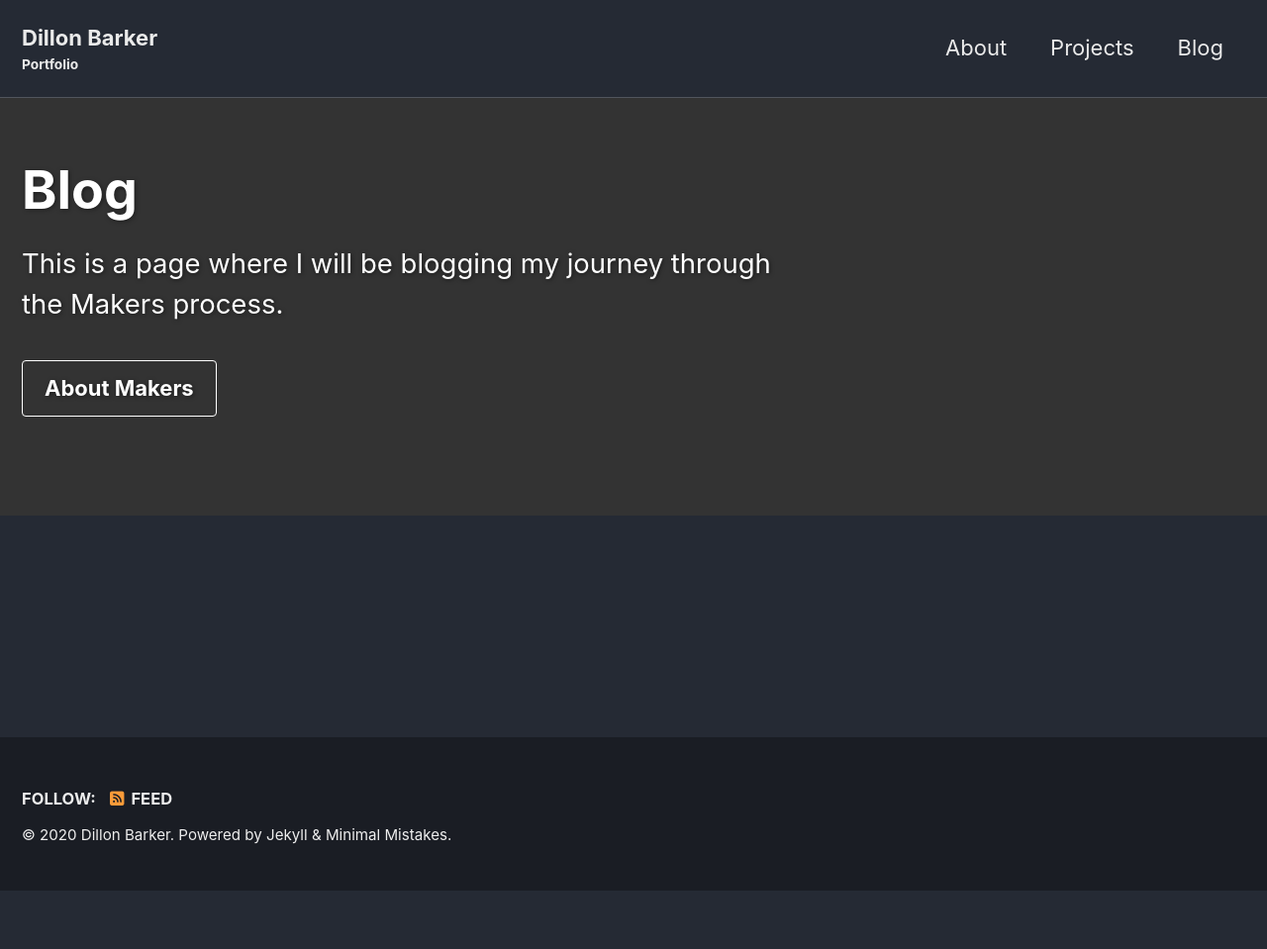
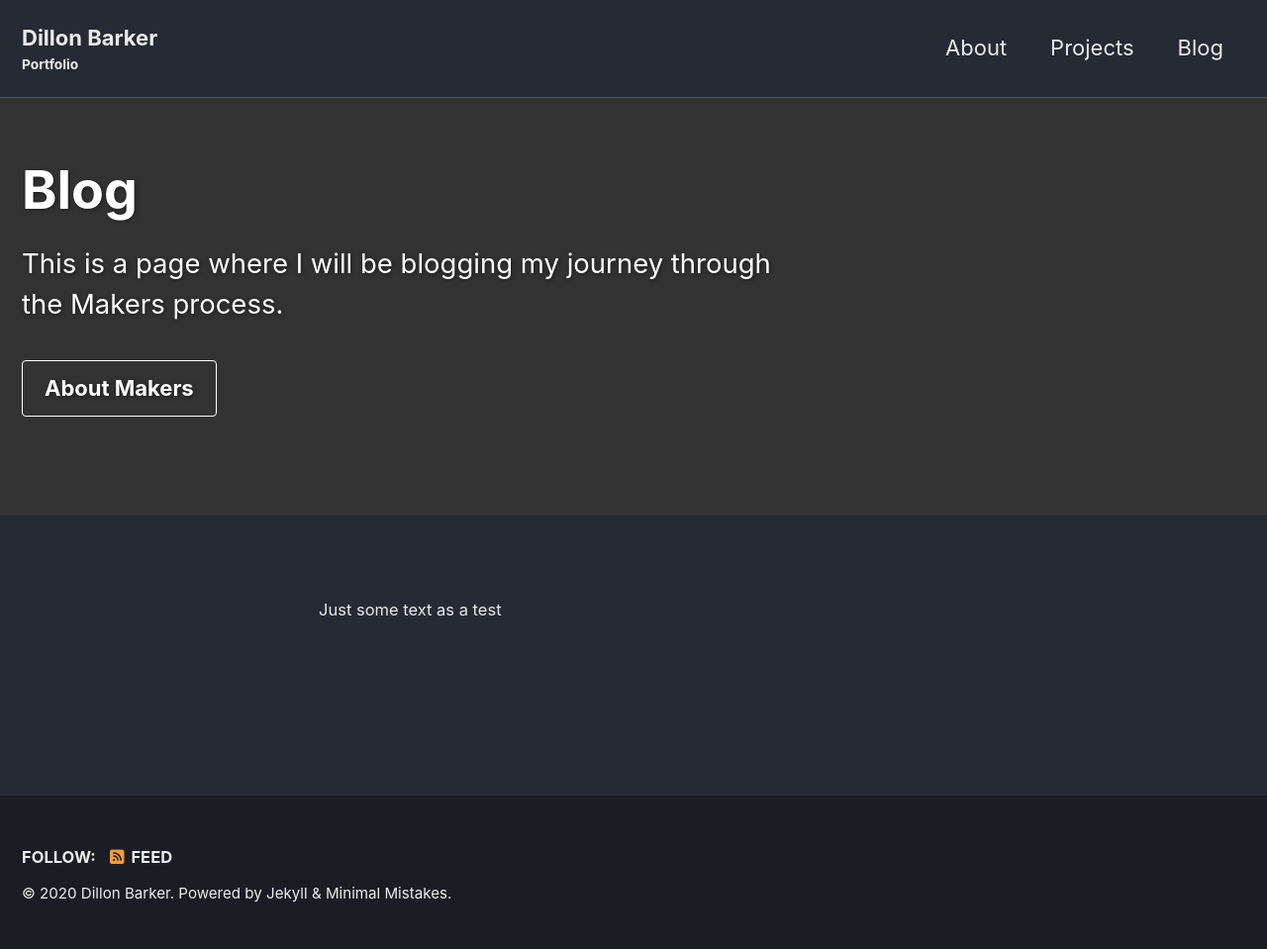
Before and after one commit to dilfyg/dilfyg.github.io, a Jekyll site: the page built from _pages/blog.md, in a window 1280 px wide. Shown: the whole page at 99% size. Built offline with Jekyll 4.4.1, drawn with Linux system fonts in a browser that asks for light colours; cached includes are drawn as plain includes; nearby versions of some CDN libraries; before the commit the page ends 900 px from its top, so only the background shows below that.

Commit message:
addition to blog post

```diff
--- a/_blog/27-05-20.md
+++ b/_blog/27-05-20.md
@@ -1,4 +1,7 @@
+---
+title: ""
+date: 2020-05-27
+excerpt: #""
+---
 
----
-Just some text
----
+Just some text as a test
```
